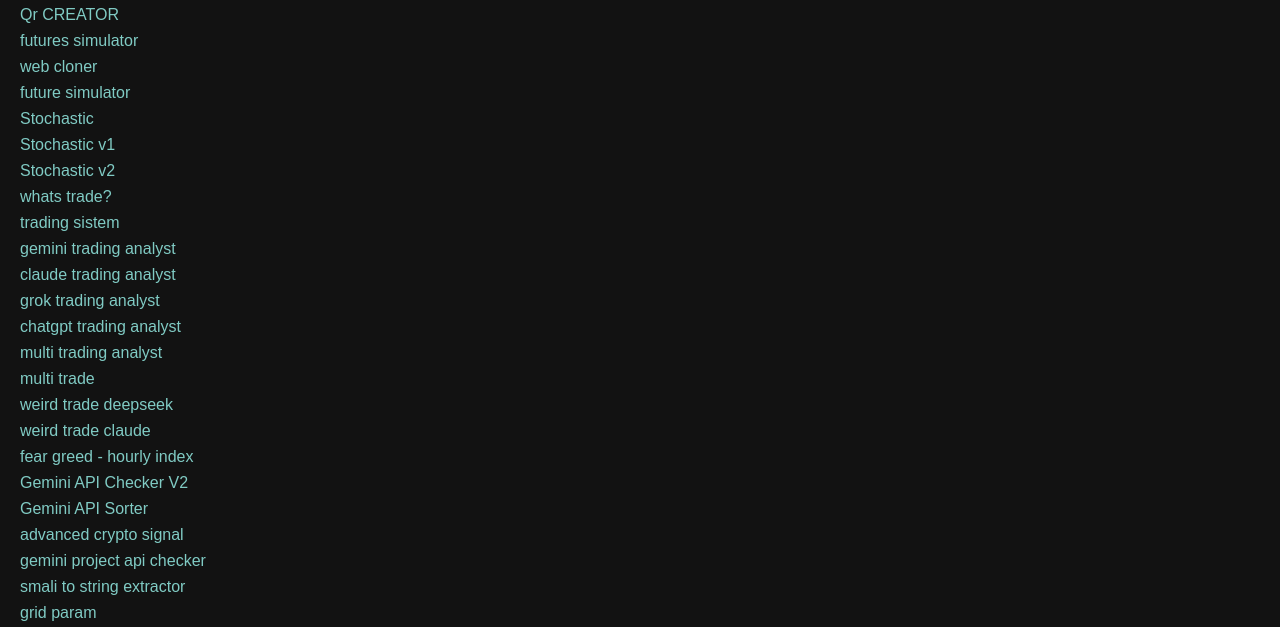
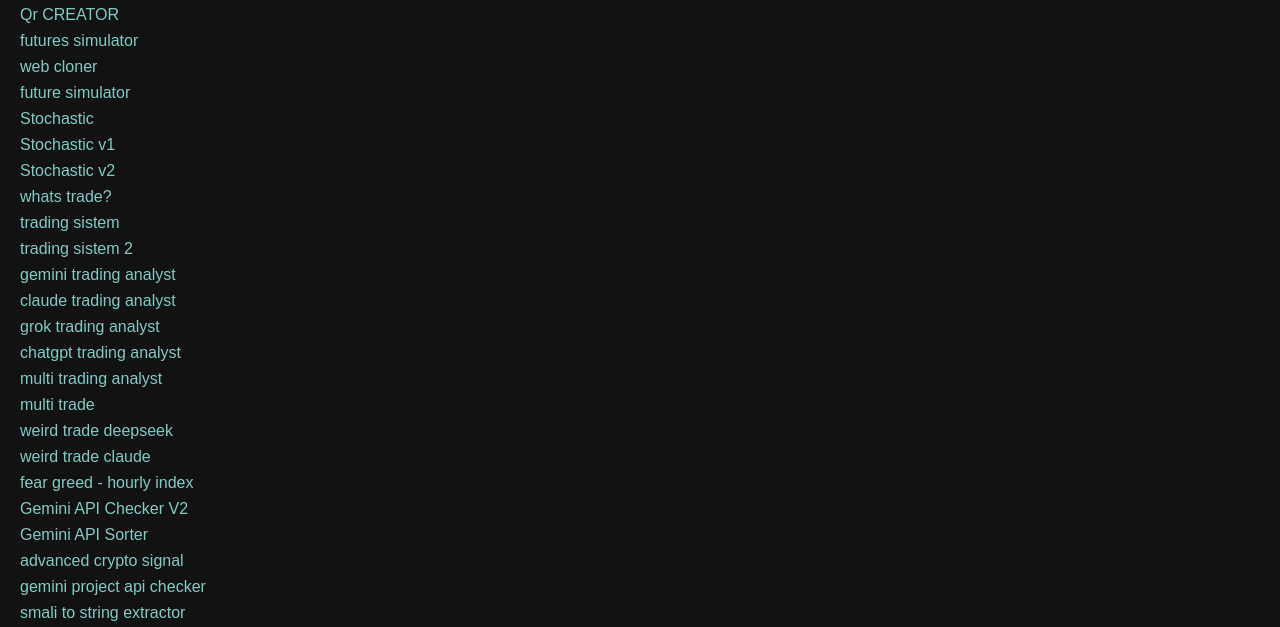
Before and after one commit to mencretsu/playground, a plain HTML site: page index.html in a window 1280 px wide. Shown: the part 154-781 px from the top of the page. Drawn offline with Linux system fonts and the light colour scheme.

Commit message:
Fix trading system link and add new trading system

```diff
--- a/index.html
+++ b/index.html
@@ -70,7 +70,7 @@
 
             <li><a href="pages/trade2.html">whats trade?</a></li>
                 <li><a href="pages/tradingsystem.html">trading sistem</a></li>
-
+    <li><a href="pages/tradesistem2.html">trading sistem 2</a></li>
                 <li><a href="pages/geminitrade.html">gemini trading analyst</a></li>
     <li><a href="pages/claudetrade.html">claude trading analyst</a></li>
     <li><a href="pages/groktrade.html">grok trading analyst</a></li>
```
